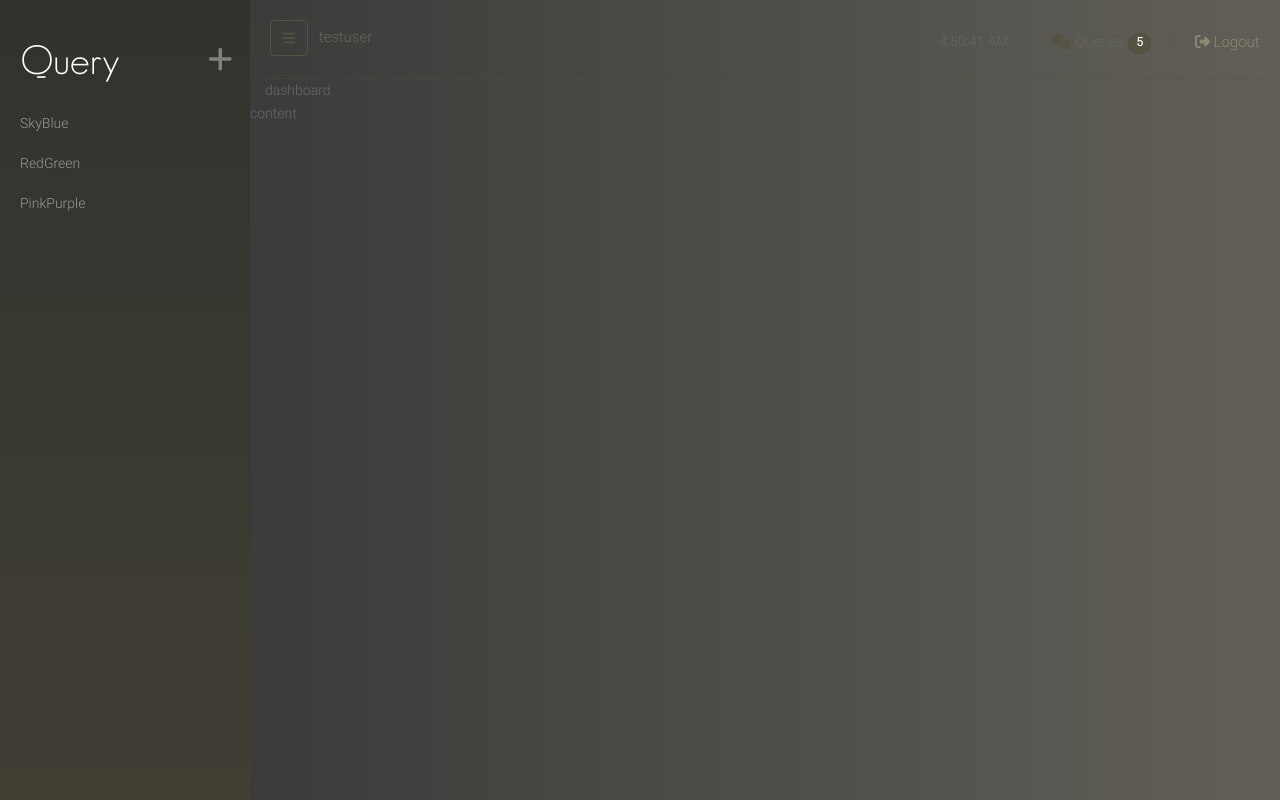
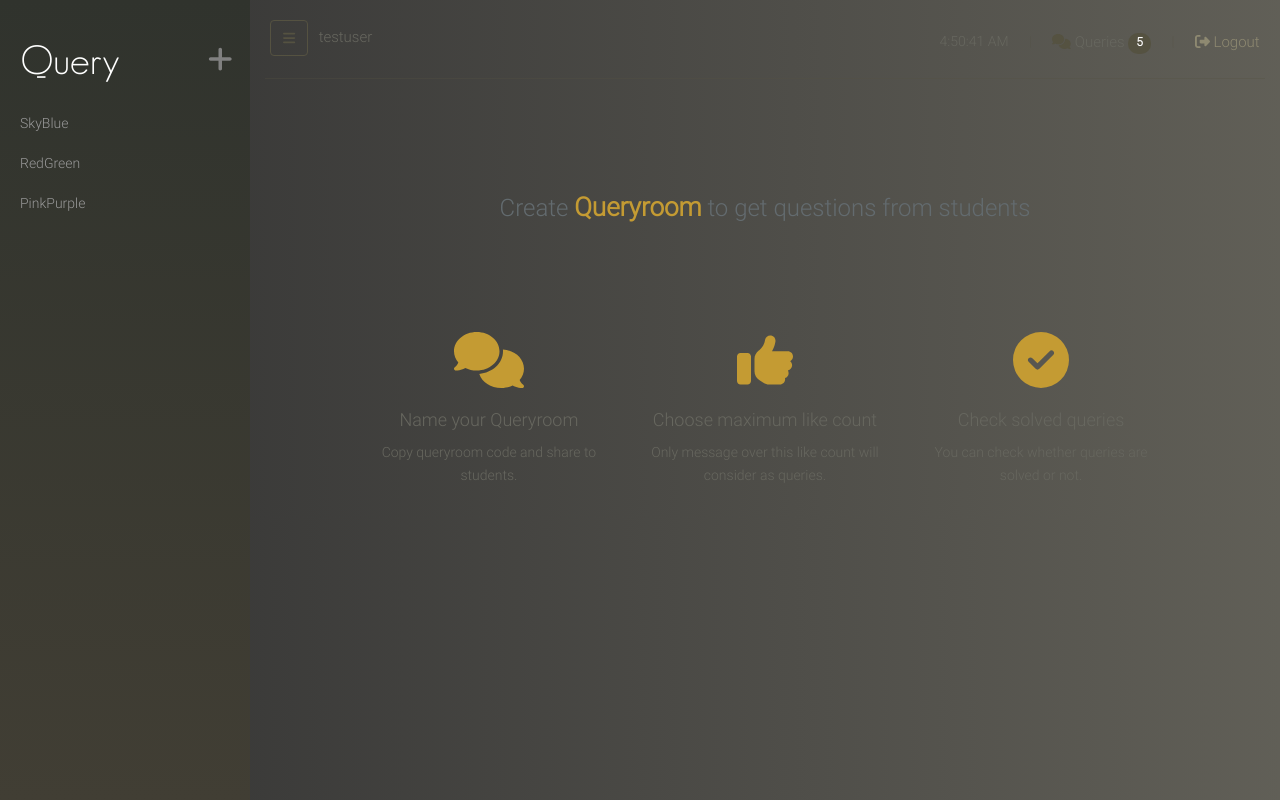
Before and after one commit to JuKyYoon/Query, a Vue app: page /main in a window 1280 px wide. Built offline with nearby package versions, Linux system fonts and the light colour scheme.

Commit message:
feat: add a dashboard component

```diff
--- /dev/null
+++ b/src/components/DashBoard.vue
@@ -0,0 +1,55 @@
+<template>
+  <div>
+    <div class="row">
+      <div class="main_logo text-center">
+        <h3 class="intro_title">Create <span><a data-toggle="modal" data-target="#myModal"
+              class="create">Queryroom</a></span> to get questions from students</h3>
+        <!-- {{ -- < div class= "main_logo" >
+        <img src="{{ asset('imgs/main_logo.png') }}" style="width:10%; height:10%; margin-top:5%">
+        </div> --}} -->
+      </div>
+    </div>
+
+    <div class="row intro_main">
+      <div class="col-sm-10 col-sm-offset-1">
+        <div class="col-sm-4 text-center">
+          <div class="intro_icon main_color">
+            <font-awesome-icon icon="fa-solid fa-comments" size="4x"/>
+            <!-- <i class="fa fa-comments-o fa-4x"></i> -->
+          </div>
+          <div class="intro_text">
+            <h4>Name your Queryroom</h4>
+            <p>Copy queryroom code and share to students.</p>
+          </div>
+        </div>
+        <div class="col-sm-4 text-center">
+          <div class="intro_icon main_color">
+            <font-awesome-icon icon="fa-solid fa-thumbs-up" size="4x" />
+          </div>
+          <div class="intro_text">
+            <h4>Choose maximum like count</h4>
+            <p>Only message over this like count will consider as queries.</p>
+          </div>
+        </div>
+        <div class="col-sm-4 text-center">
+          <div class="intro_icon main_color">
+            <font-awesome-icon icon="fa-solid fa-circle-check" size="4x"/>
+          </div>
+          <div class="intro_text">
+            <h4>Check solved queries</h4>
+            <p>You can check whether queries are solved or not.</p>
+          </div>
+
+        </div>
+      </div>
+    </div>
+  </div>
+</template>
+
+<script>
+</script>
+
+<style>
+@import '../assets/css/dashboard.css';
+
+</style>
--- a/src/router/index.js
+++ b/src/router/index.js
@@ -23,7 +23,14 @@ const routes = [
   }, {
     path: '/main',
     name: 'Main',
-    component: MainView
+    component: MainView,
+    children: [
+      {
+        path: '',
+        name: 'DashBoard',
+        component: () => import('@/components/DashBoard.vue')
+      }
+    ]
   }
 ]
 
--- a/src/views/MainView.vue
+++ b/src/views/MainView.vue
@@ -68,10 +68,9 @@
         </div>
         <hr class="primary">
         <!-- @yield('dashboard') -->
-        dashboard
+        <router-view></router-view>
         <div class="row">
           <!-- @yield('content') -->
-          content
         </div>
       </div>
 
@@ -161,7 +160,7 @@ export default {
     }, 1000)
   },
   methods: {
-    toggleMenu(e) {
+    toggleMenu (e) {
       e.preventDefault()
       this.isToggle = !this.isToggle
     }
```
